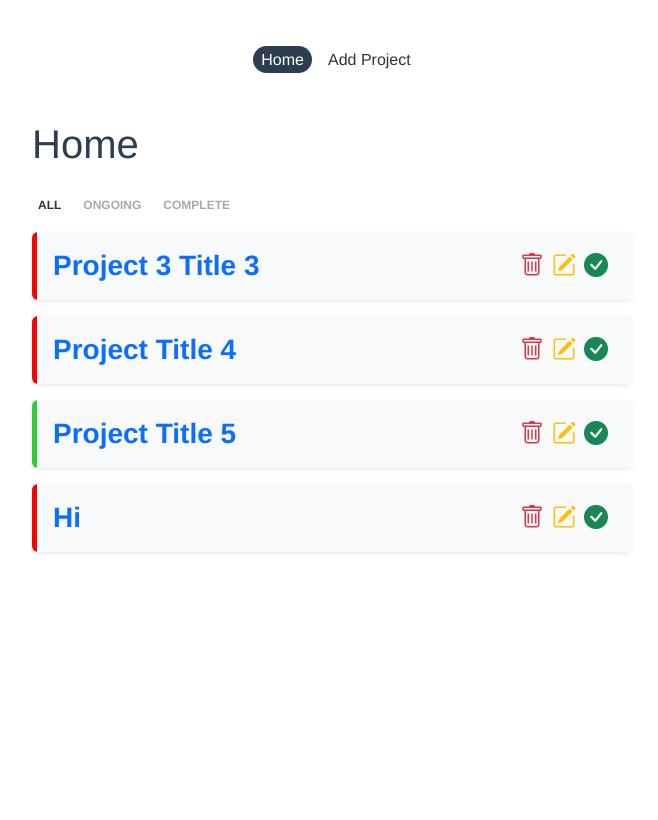
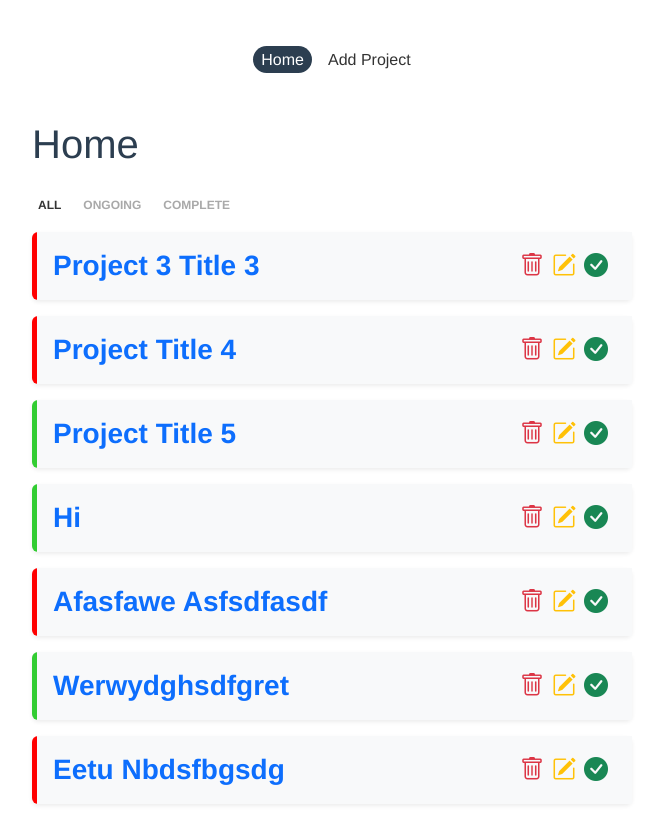
Before and after one commit to AUNG-MIN-OO/vue_js_recall, a Vue app in the folder project-planner/: page / in a window 1280 px wide. Shown: the whole page, without its empty margins (308-966 px from the left). Built offline with nearby package versions, Linux system fonts and the light colour scheme; data requests are answered from the project's data file.

Commit message:
filter projects completed

```diff
--- a/project-planner/database/db.json
+++ b/project-planner/database/db.json
@@ -22,6 +22,24 @@
       "id": "6417",
       "title": "hi",
       "detail": "hello",
+      "complete": true
+    },
+    {
+      "id": "1525",
+      "title": "afasfawe asfsdfasdf",
+      "detail": "asdfwerwaef",
+      "complete": false
+    },
+    {
+      "id": "3e0a",
+      "title": "werwydghsdfgret",
+      "detail": "dhrhertukfghkfgdfg",
+      "complete": true
+    },
+    {
+      "id": "d822",
+      "title": "eetu nbdsfbgsdg",
+      "detail": "sheruresg",
       "complete": false
     }
   ]
--- a/project-planner/src/views/Home.vue
+++ b/project-planner/src/views/Home.vue
@@ -2,7 +2,7 @@
     <div>
         <h1 class="mt-5 mb-4">Home</h1>
         <FilterNav @filterValue="currentFilterValue=$event" :currentFilterValue="currentFilterValue"/>
-        <div v-for="project in projects" :key="project.id">
+        <div v-for="project in filteredProjects" :key="project.id">
             <SingleProject :project="project" @delete="deleteProject" @complete="completeProject"/>
         </div>
     </div>
@@ -27,7 +27,7 @@ export default {
     methods : {
         deleteProject(id){
             this.projects = this.projects.filter(project=>{
-                return project.id!=id;
+                return project.id!==id;
             })
         },
         completeProject(id){
@@ -35,6 +35,21 @@ export default {
                 return project.id === id;
             })
             findProject.complete =! findProject.complete
+        }
+    },
+    computed: {
+        filteredProjects(){
+            if (this.currentFilterValue==="ongoing"){
+                return this.projects.filter((project)=>{
+                    return !project.complete;
+                })
+            }else if (this.currentFilterValue==="complete"){
+                return this.projects.filter((project)=>{
+                    return project.complete;
+                })
+            }else {
+                return this.projects
+            }
         }
     },
     mounted() {
```
